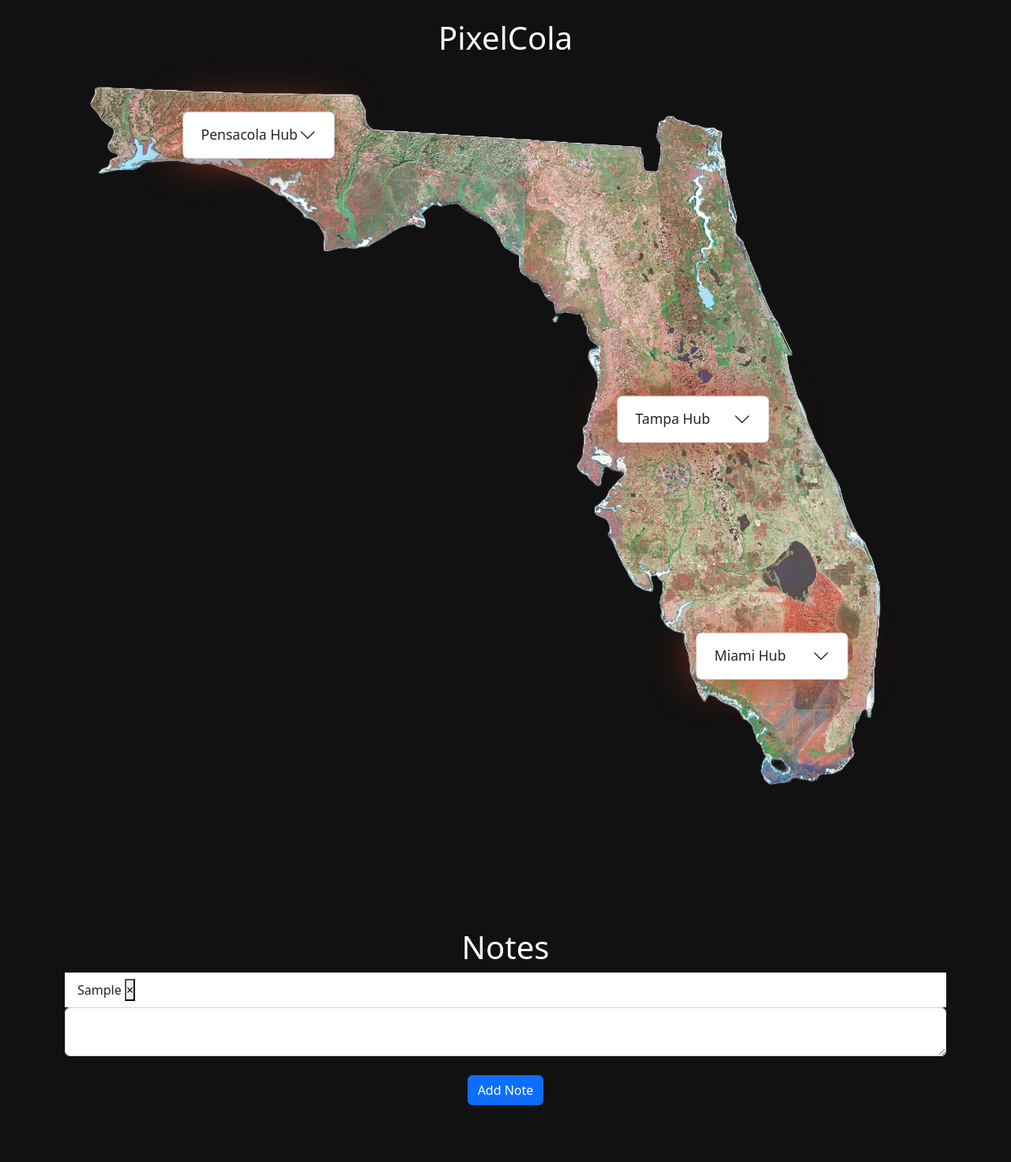
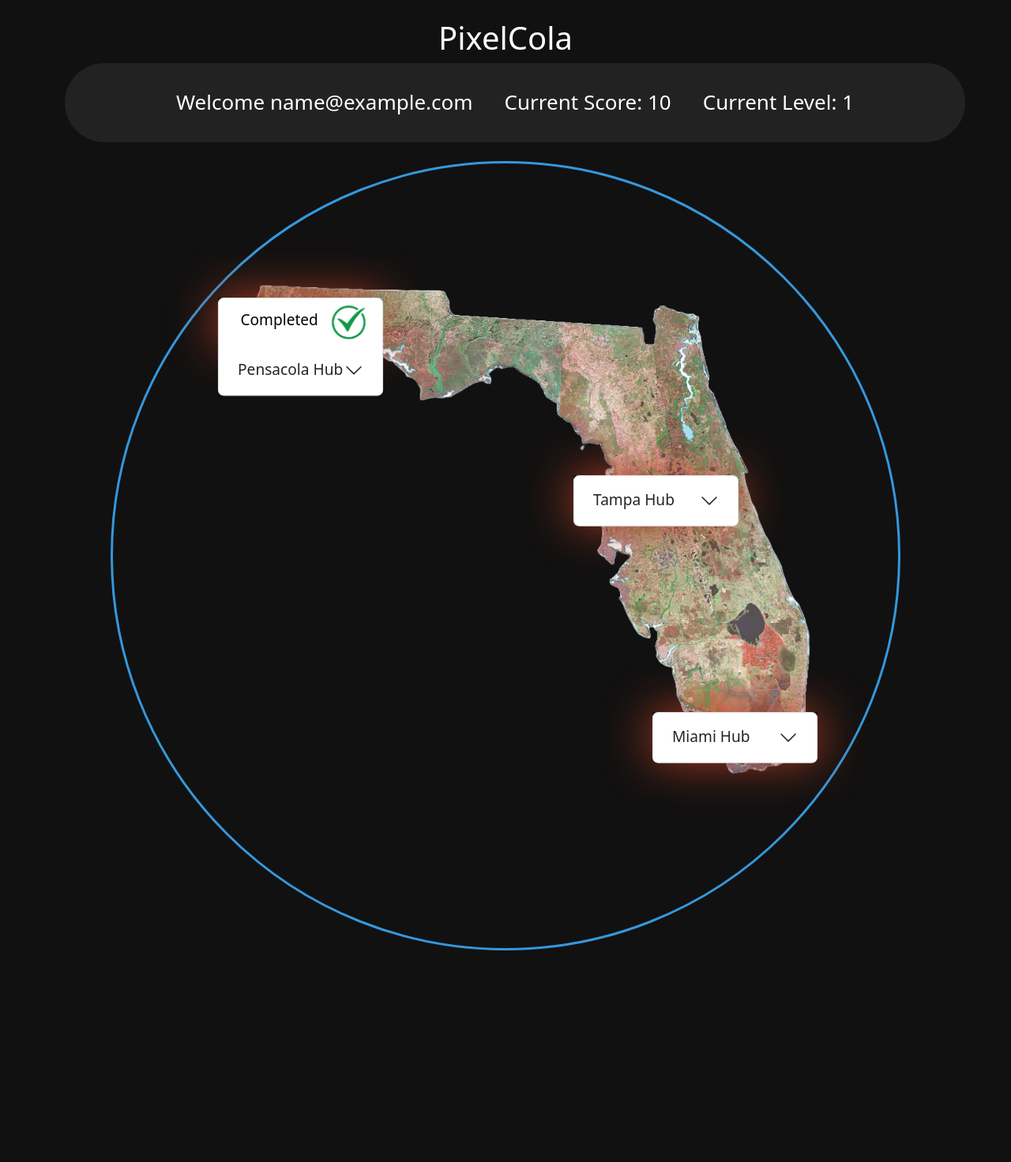
Before and after one commit to AlexReichel02/PixelCola, a Flask app: page / in a window 1280 px wide. Shown: the part 56-1528 px from the top of the page at 79% size. After the commit the page ends 1260 px from the top, so only its background shows below. Run offline with Flask 3, Linux system fonts and the light colour scheme; a user stored in the database is signed in; tables that the repository leaves empty hold one stand-in row (values such as "Sample post"); some libraries are stand-ins or nearby versions.

Commit message:
huge fixes

```diff
--- a/website/static/gameStyles.css
+++ b/website/static/gameStyles.css
@@ -5,11 +5,30 @@
 }
 
 form{
+
     color: white;
+    width: 500px;
+    justify-content: center;
+    margin: auto;
+    height: 450px;
+    border:solid #222 2px;
+
+    margin-top: 200px;
+    padding: 10px;
+    background-color: #333;
+
 }
+
+
 
 table{
     color: white;
+    background-color: #555;
+    width: 1100px;
+    border: solid #555 3px;
+        margin: auto;
+        justify-content: center;
+
 }
 
 p{
@@ -31,12 +50,11 @@ h1{
 
 .map{
     width: 1100px;
-
     height: 1000px;
     position: relative;
     display: flex;
+    margin: auto;
 
-    margin: auto;
 
 
 }
@@ -46,12 +64,12 @@ h1{
     background: url("../static/map1.png");
     background-size: cover;
     background-position: center ;
-    height: 100%;
-    width: 100%;
-    position: absolute;
-    top: 0;
-    left: 0;
-    z-index:-1;
+    height: 70%;
+    width: 70%;
+    margin: auto;
+    justify-self: center;
+
+
 }
 
 .game1{
@@ -65,7 +83,7 @@ h1{
  margin: auto;
  position: absolute;
  margin-left: 150px;
- margin-top: 40px;
+ margin-top: 175px;
  animation: pulse 1.5s infinite;
  border-color: #bf2e26;
  box-shadow: 0 0 50px #bf4026;
@@ -82,7 +100,7 @@ h1{
     text-align: center;
  margin: auto;
 
- margin-left: 800px;
+ margin-left: 700px;
  margin-top: 700px;
  animation: pulse 1.5s infinite;
  border-color: #bf2e26;
@@ -100,7 +118,7 @@ h1{
     text-align: center;
     margin: auto;
 
-    margin-left: 700px;
+    margin-left: 600px;
     margin-top: 400px;
     animation: pulse 1.5s infinite;
     border-color: #bf2e26;
@@ -128,7 +146,7 @@ h1{
     border-radius: 10px;
     background: #222;
     margin-top: 50px;
-    height: 600px;
+    height: 650px;
     margin: auto;
     border-color: #26bf47;
     box-shadow: 0 0 100px #26bf47;
@@ -138,7 +156,7 @@ h1{
 }
 
 .banner{
-    padding-top: 20px;
+
     justify-content: center;
     margin: auto;
     height: 100px;
@@ -148,6 +166,7 @@ h1{
     display: flex;
     width: 1140px;
     border-radius: 100px;
+    padding: 10px;
 }
 
 .banner p{
@@ -274,10 +293,7 @@ h1{
     background: #30dd8a;
 }
 
-table{
-    margin: auto;
-    justify-content: center;
-}
+
 
 td{
 padding: 20px;
@@ -285,11 +301,104 @@ padding: 20px;
 
 th{
     padding: 20px;
+    color: white;
+    font-size: 24px;
 }
 
 tr{
     padding: 20px;
+    color: white;
 }
+
+.refresh-word{
+    width: 100px;
+    height: 70px;
+}
+
+.check-word{
+    width: 100px;
+    height: 70px;
+}
+
+.checkForm{
+    margin-top: 0px;
+    padding: 0px;
+    height: 70px;
+}
+
+
+
+@keyframes pulse {
+    0% {
+      transform: scale(1);
+    }
+    50% {
+      transform: scale(1.2);
+    }
+    100% {
+      transform: scale(1);
+    }
+  }
+
+  .animate {
+    animation: pulse 1s infinite;
+  }
+
+.animation {
+    justify-content: center;
+    margin: auto;
+    width: 500px;
+    height: 60px;
+    background-color: #555;
+    border: solid 2px #333;
+    padding: 10px;
+    text-align: center;
+    color: white;
+    display: none; /* Initially hidden */
+    /* Add animation properties here */
+  }
+
+  .map-p{
+    text-align: center;
+    color:black;
+    justify-self: center;
+    padding: 10px;
+  }
+
+  .greencheck{
+    height: 50px;
+    width: 50px;
+  }
+
+  .completed{
+      height: 50px;
+      width: 100px;
+      display: flex;
+      justify-content: center;
+      margin: auto;
+  }
+
+  .circle{
+    justify-content: center;
+    margin: auto;
+    width: 1000px; /* Set the width and height to create a circle */
+   height: 1000px;
+  border-radius: 50%; /* Make it a circle */
+  border: solid 3px #3498db; /* Set the background color of the circle */
+
+  }
+
+
+
+  @keyframes spin {
+    0% {
+      transform: rotate(0deg); /* Start the rotation from 0 degrees */
+    }
+    100% {
+      transform: rotate(360deg); /* End the rotation at 360 degrees (full circle) */
+    }
+  }
+
 
 @media  screen and (max-width: 740px) {
 
--- a/website/templates/home.html
+++ b/website/templates/home.html
@@ -3,7 +3,15 @@
     <br />
 
     <h1 align="center">PixelCola</h1>
-    <br />
+
+    <div class="banner" id="banner">
+
+      <p> Welcome {{ user.email }}</p>
+      <p>Current Score: <span id="current-score">{{ user.score }}</span></p>
+      <p> Current Level: <span id="current-level">{{ user.level }}</span> </p>
+  </div>
+<br />
+<div class="circle">
 
     <div class="map">
 
@@ -11,6 +19,13 @@
 
           <div class="accordion" id="accordionExample">
             <div class="accordion-item">
+              {% if user.level >= 1 %} <!-- Add your required user level here -->
+              <div class="completed">
+              <p class="map-p">Completed</p>
+              <img src="../static/greencheck.png" alt="Green check mark" class="greencheck">
+             <!-- Green dot for high enough user level -->
+            </div>
+            {% endif %}
               <h2 class="accordion-header" id="headingOne">
                 <button class="accordion-button collapsed" type="button" data-bs-toggle="collapse" data-bs-target="#collapseOne" aria-expanded="true" aria-controls="collapseOne">
                  Pensacola Hub
@@ -20,6 +35,7 @@
                 <div class="accordion-body">
                   <strong>This is the first item's accordion body.</strong>
                   <a  href="/game">CyberScramble</a>
+
                 </div>
               </div>
             </div>
@@ -33,6 +49,13 @@
 
           <div class="accordion" id="accordionExample2">
             <div class="accordion-item">
+              {% if user.level >= 3 %} <!-- Add your required user level here -->
+              <div class="completed">
+              <p class="map-p">Completed</p>
+              <img src="../static/greencheck.png" alt="Green check mark" class="greencheck">
+             <!-- Green dot for high enough user level -->
+            </div>
+            {% endif %}
               <h2 class="accordion-header" id="headingTwo">
                 <button class="accordion-button collapsed" type="button" data-bs-toggle="collapse" data-bs-target="#collapseTwo" aria-expanded="true" aria-controls="collapseTwo">
                  Miami Hub
@@ -55,6 +78,13 @@
 
           <div class="accordion" id="accordionExample3">
             <div class="accordion-item">
+              {% if user.level >= 2 %} <!-- Add your required user level here -->
+              <div class="completed">
+              <p class="map-p">Completed</p>
+              <img src="../static/greencheck.png" alt="Green check mark" class="greencheck">
+             <!-- Green dot for high enough user level -->
+            </div>
+            {% endif %}
               <h2 class="accordion-header" id="headingThree">
                 <button class="accordion-button collapsed" type="button" data-bs-toggle="collapse" data-bs-target="#collapseThree" aria-expanded="true" aria-controls="collapseThree">
                 Tampa Hub
@@ -73,32 +103,8 @@
 
     </div>
 
-    <br />
-    <br />
-    <br />
-
-
-    <h1 align="center">Notes</h1>
-    <ul class="list-group list-group-flush" id="notes">
-      {% for note in user.notes %}
-      <li class="list-group-item">
-        {{ note.data }}
-        <button type="button" class="close" onClick="deleteNote({{ note.id }})">
-          <span aria-hidden="true">&times;</span>
-        </button>
-      </li>
-      {% endfor %}
-    </ul>
-    <form method="POST">
-      <textarea name="note" id="note" class="form-control"></textarea>
-      <br />
-      <div align="center">
-        <button type="submit" class="btn btn-primary">Add Note</button>
-      </div>
-    </form>
-
-    <br />
-    <br />
-    <br />
+  </div>
+  <br />
+  <br />
 
     {% endblock %}
--- a/website/templates/login.html
+++ b/website/templates/login.html
@@ -1,7 +1,10 @@
 {% extends "base.html" %} {% block title %}Login{% endblock %} {% block content
     %}
     <form method="POST">
+      <br />
+      <br />
       <h3 align="center">Login</h3>
+      <br />
       <div class="form-group">
         <label for="email">Email Address</label>
         <input
@@ -12,6 +15,8 @@
           placeholder="Enter email"
         />
       </div>
+      <br />
+
       <div class="form-group">
         <label for="password">Password</label>
         <input
--- a/website/templates/sign_up.html
+++ b/website/templates/sign_up.html
@@ -12,6 +12,7 @@
           placeholder="Enter email"
         />
       </div>
+      <br />
       <div class="form-group">
         <label for="firstName">First Name</label>
         <input
@@ -22,6 +23,7 @@
           placeholder="Enter first name"
         />
       </div>
+      <br />
       <div class="form-group">
         <label for="password1">Password</label>
         <input
@@ -32,6 +34,7 @@
           placeholder="Enter password"
         />
       </div>
+      <br />
       <div class="form-group">
         <label for="password2">Password (Confirm)</label>
         <input
--- a/website/views.py
+++ b/website/views.py
@@ -5,7 +5,6 @@ from . import db
 import json
 
 views = Blueprint('views', __name__)
-
 
 @views.route('/', methods=['GET', 'POST'])
 @login_required
```
Also changed, not shown: website/templates/game.html (+39 -4 lines), website/templates/leaderboard.html (+10 -2 lines), instance/database.db, website/static/greencheck.png (added), 2 other files.
